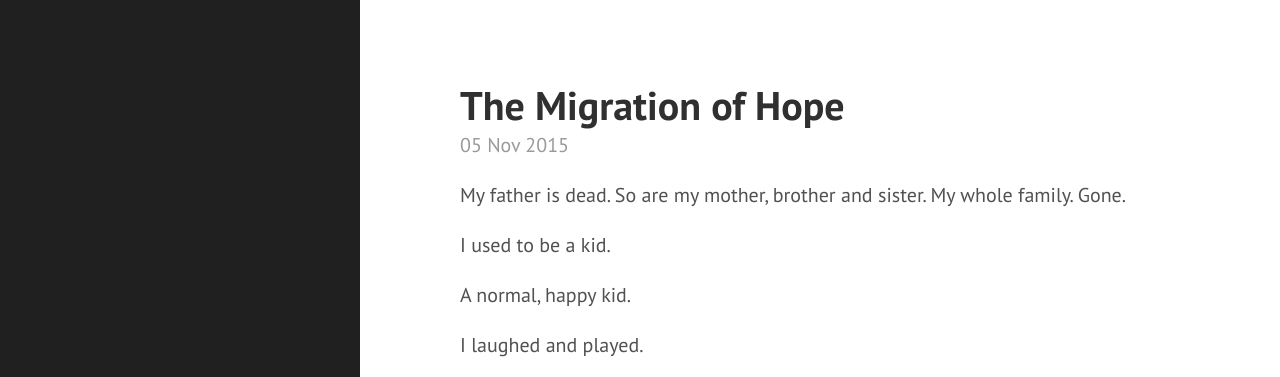
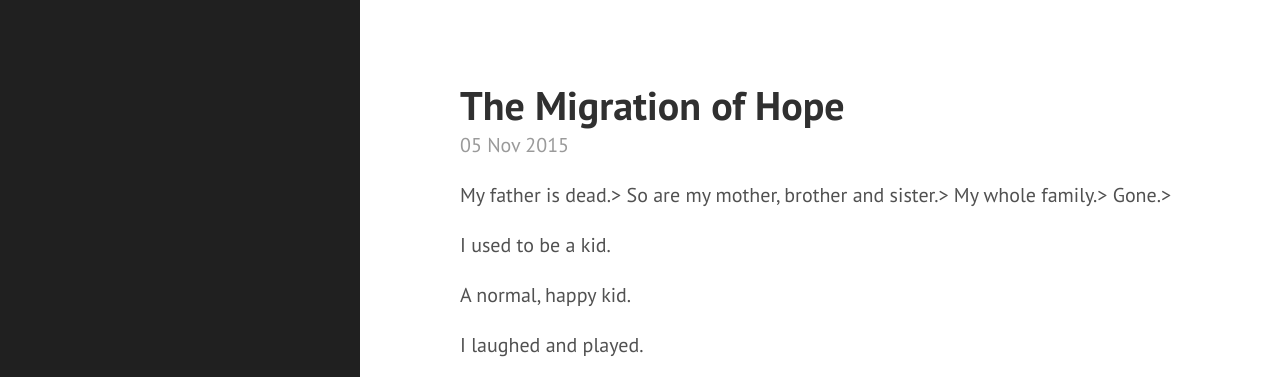
Before and after one commit to paxbellum/paxbellum.github.io, a Jekyll site: the page built from _posts/2015-11-05-the-migration-of-hope.markdown, in a window 1280 px wide and 900 px high. Shown: the top 377 px of the window. Built offline with Jekyll 4.4.1, drawn with Linux system fonts in a browser that asks for light colours.

```diff
--- a/_posts/2015-11-05-the-migration-of-hope.markdown
+++ b/_posts/2015-11-05-the-migration-of-hope.markdown
@@ -3,10 +3,10 @@ published: true
 title: The Migration of Hope
 layout: post
 ---
-My father is dead.
-So are my mother, brother and sister.
-My whole family.
-Gone.
+My father is dead.>
+So are my mother, brother and sister.>
+My whole family.>
+Gone.>
 
 
 I used to be a kid.
```
